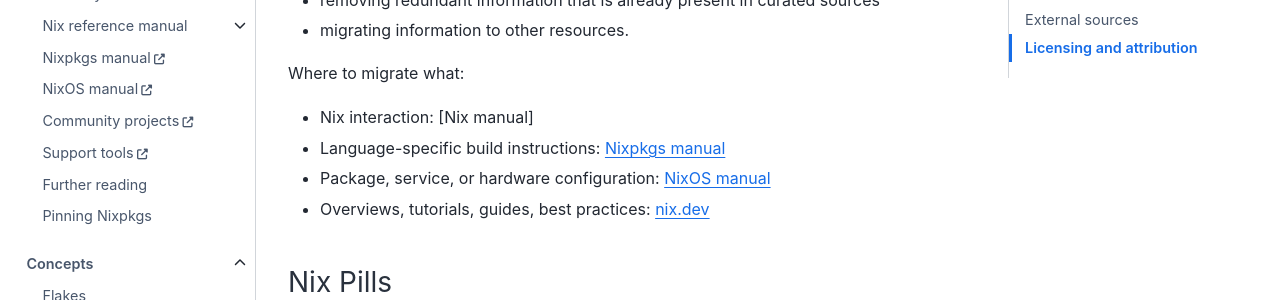
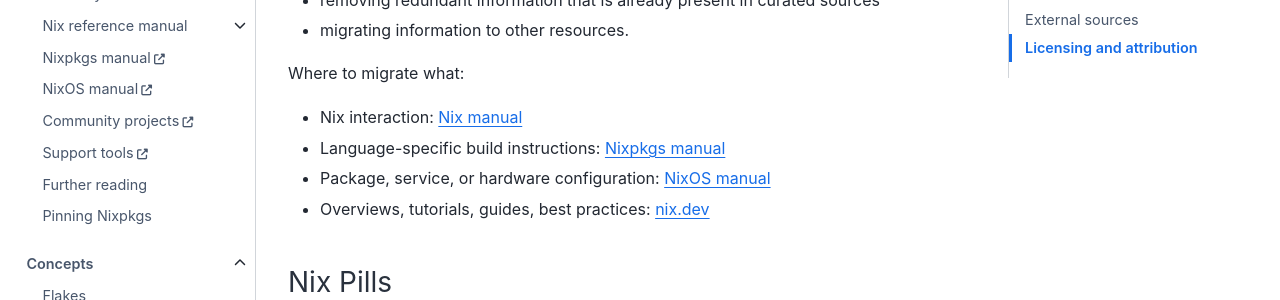
Before and after one commit to NixOS/nix.dev, a Sphinx documentation site: the page built from source/contributing/documentation/index.md, in a window 1280 px wide and 900 px high, scrolled down 3674 px. Shown: the part 153-453 px from the top of the window. Built offline with Sphinx 7.4.7 and the Sphinx Book theme 1.1.4, drawn with Linux system fonts in a browser that asks for light colours; part of the change alters nothing that is shown.

```diff
--- a/source/contributing/documentation/index.md
+++ b/source/contributing/documentation/index.md
@@ -163,7 +163,7 @@ You can still help with
 
 Where to migrate what:
 
-- Nix interaction: [Nix manual]
+- Nix interaction: [Nix manual](nix-manual)
 - Language-specific build instructions: [Nixpkgs manual]
 - Package, service, or hardware configuration: [NixOS manual]
 - Overviews, tutorials, guides, best practices: [nix.dev]
```
